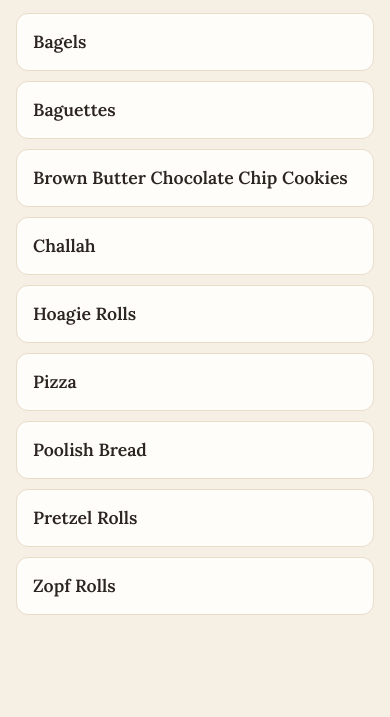
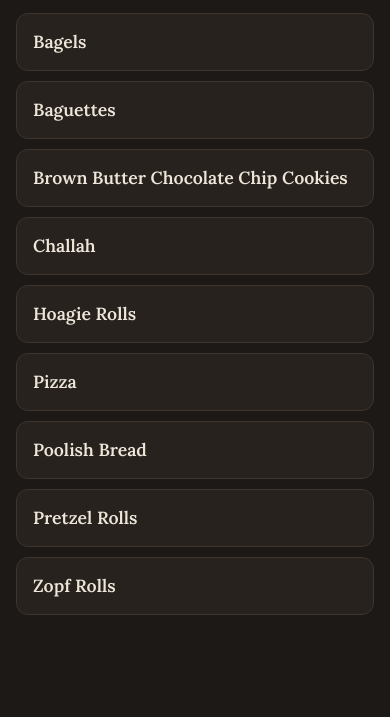
Before and after one commit to tom-snir/bread, a plain HTML site: page index.html in a window 390 px wide. Shown: the part 127-844 px from the top of the page. Drawn offline with Linux system fonts and the dark colour scheme.

Commit message:
Dark mode that follows the phone's setting
Co-Authored-By: Claude Opus 5.5 <noreply@anthropic.com>

```diff
--- a/index.html
+++ b/index.html
@@ -8,7 +8,8 @@
   <link rel="manifest" href="manifest.webmanifest">
   <link rel="icon" href="icons/icon-192.png">
   <link rel="apple-touch-icon" href="icons/icon-180.png">
-  <meta name="theme-color" content="#f6efe4">
+  <meta name="theme-color" content="#f6efe4" media="(prefers-color-scheme: light)">
+  <meta name="theme-color" content="#1d1916" media="(prefers-color-scheme: dark)">
   <link rel="preconnect" href="https://fonts.googleapis.com">
   <link rel="preconnect" href="https://fonts.gstatic.com" crossorigin>
   <link rel="stylesheet" href="https://fonts.googleapis.com/css2?family=Lora:wght@600&display=swap">
--- a/style.css
+++ b/style.css
@@ -10,8 +10,27 @@
   --accent-dark: #6f4620;
   --ok: #1d7a33;
   --error: #b3261e;
+  --on-accent: #fff;    /* text on buttons */
   --radius: 12px;
   --heading-font: "Lora", Georgia, "Times New Roman", serif;
+  color-scheme: light dark; /* lets the browser draw date pickers etc. to match */
+}
+
+/* Dark mode: follows the phone's setting */
+@media (prefers-color-scheme: dark) {
+  :root {
+    --bg: #1d1916;
+    --card: #27221e;
+    --panel: #2e2823;
+    --text: #efe6da;
+    --muted: #a89a8c;
+    --line: #3d352e;
+    --accent: #d4a373;
+    --accent-dark: #e0b688;
+    --ok: #6fcf87;
+    --error: #ff8a80;
+    --on-accent: #1d1916;
+  }
 }
 
 * { box-sizing: border-box; }
@@ -76,10 +95,10 @@ button {
   border: 1px solid var(--accent);
   border-radius: 999px;
   background: var(--accent);
-  color: #fff;
+  color: var(--on-accent);
   cursor: pointer;
 }
-button:hover { background: var(--accent-dark); }
+button:hover { background: var(--accent-dark); border-color: var(--accent-dark); }
 button.secondary { background: transparent; color: var(--accent); margin-bottom: 0.9rem; }
 button:disabled { opacity: 0.6; }
 
```
Also changed, not shown: recipe.html (+2 -1 lines).
